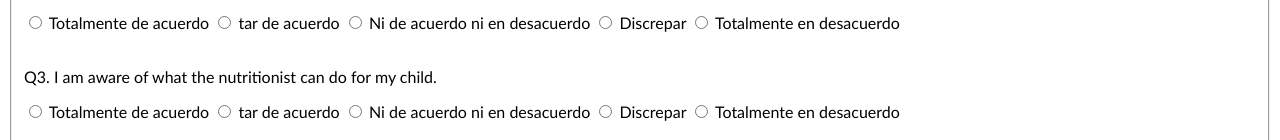
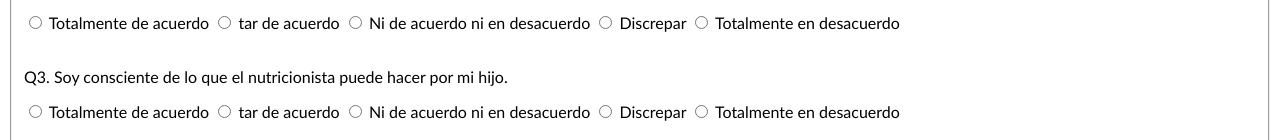
Before and after one commit to jtocool7/survey, a plain HTML site: page index.html in a window 1280 px wide. Shown: the part 660-800 px from the top of the page. Drawn offline with Linux system fonts and the light colour scheme.

Commit message:
Update index.html

```diff
--- a/index.html
+++ b/index.html
@@ -4,6 +4,7 @@
   <meta charset="UTF-8">
   <meta http-equiv="X-UA-Compatible" content="IE=edge">
   <meta name="viewport" content="width=device-width, initial-scale=1.0">
+  <link rel="shortcut icon" type="image/jpg" href="https://yt3.ggpht.com/ytc/AAUvwnjc1qIJ5fkEjwjfSMriNGMrW0AFTtuOzXd9xOGs=s900-c-k-c0x00ffffff-no-rj"/>
   <title>Questions</title>
   <style>
     *{
@@ -116,7 +117,8 @@ Totalmente de acuerdo</label>
   <label for="c255">Totalmente en desacuerdo</label>
   <br>
   <br>
-  <p>Q3. I am aware of what the nutritionist can do for my child.</p>
+  <p>Q3.
+Soy consciente de lo que el nutricionista puede hacer por mi hijo.</p>
   <input id="c2111" name=coltt1 type="radio">
   <label for="c2111">
 Totalmente de acuerdo</label>
```
